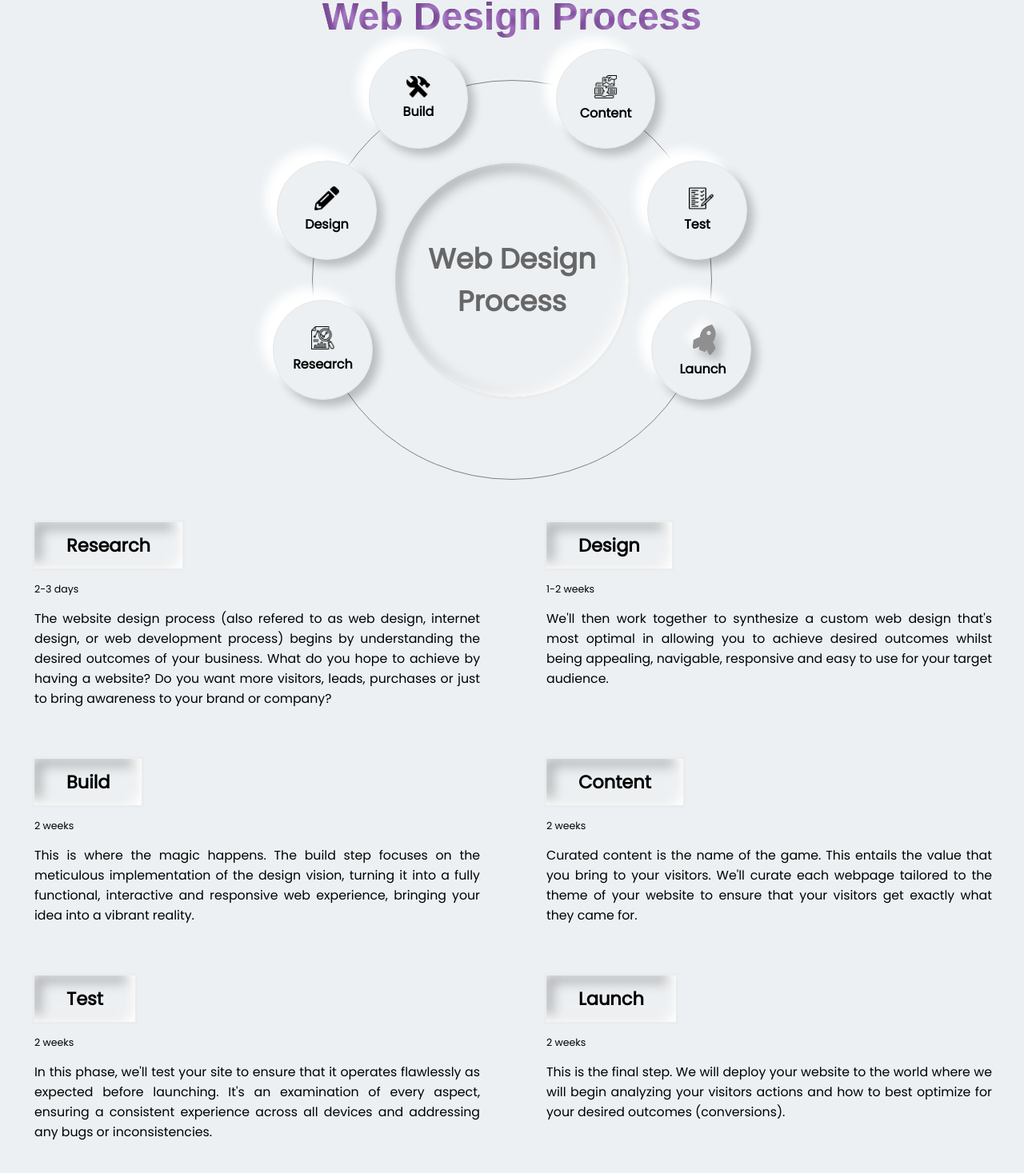
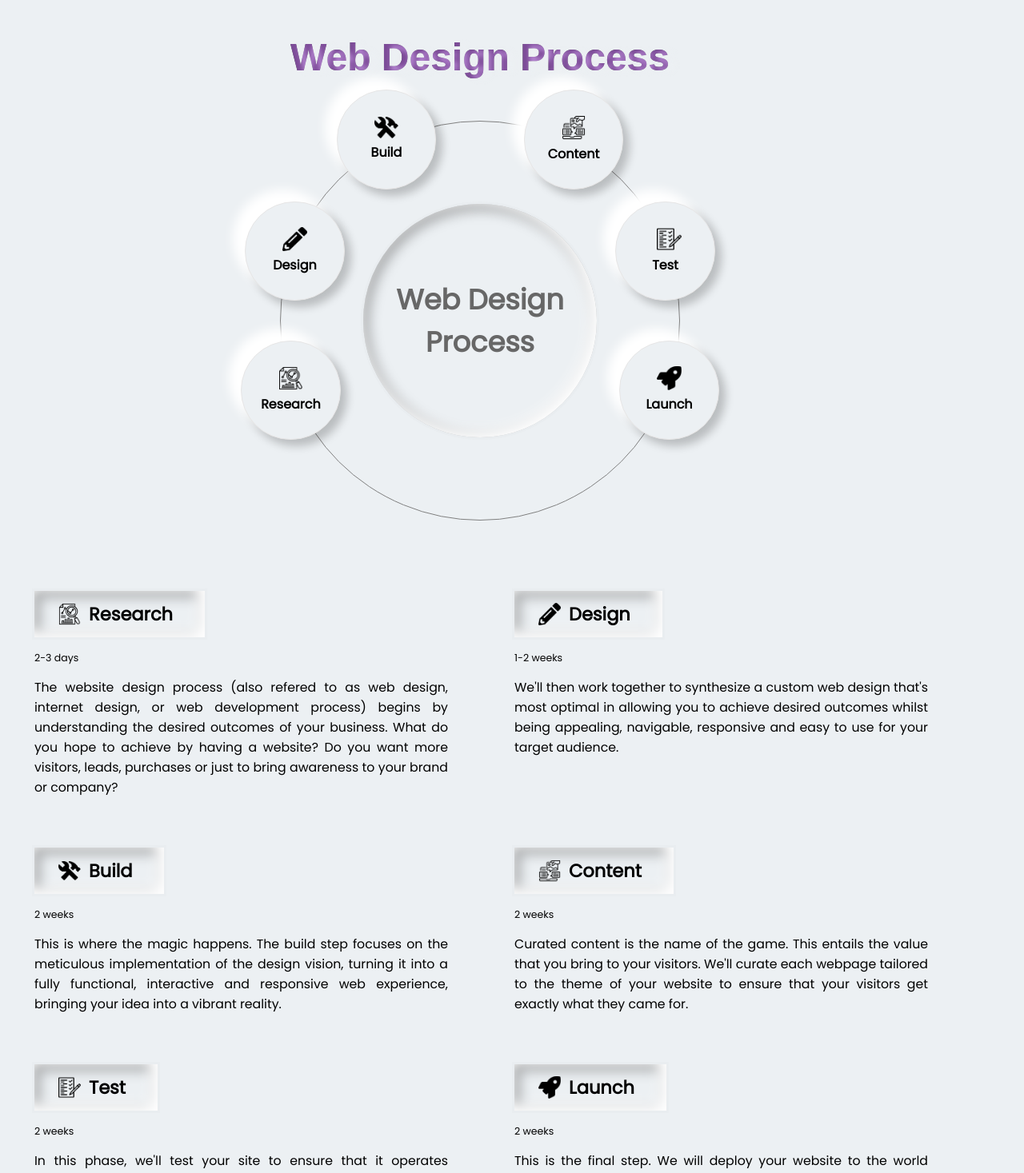
Before and after one commit to JonG-exe/personal-portfolio-nextjs, a Next.js app: page / in a window 1280 px wide. Shown: the part 1327-2794 px from the top of the page at 80% size. Built offline with nearby package versions, Linux system fonts and the light colour scheme.

Commit message:
More improvements

```diff
--- a/components/Menu.js
+++ b/components/Menu.js
@@ -1,6 +1,4 @@
-// import { Link } from "react-router-dom"
 import Link from "next/link"
-
 
 function Menu (props) {
 
@@ -10,7 +8,7 @@ function Menu (props) {
 
             <p>Coming Soon!</p>
 
-            </div>
+        </div>
     )
 }
 
--- a/components/Navbar.js
+++ b/components/Navbar.js
@@ -37,7 +37,6 @@ function Navbar() {
                 && !event.target.classList.contains("menu_icon")
                 && !event.target.classList.contains("menu_modal")
             ) {
-                // console.log("Window CLICKED!")
 
                 setMenuActive(preMenuActive => !preMenuActive);
             }
@@ -62,26 +61,6 @@ function Navbar() {
                     </button>
                 </li>
 
-                {/* <li className="social_li">
-                    <a href="https://www.facebook.com/profile.php?id=100084129372438" target="_blank" className="menu_link">
-                        <img src={facebook_icon.src} className="facebook_icon" alt="extruded neumorphic facebook icon"/>
-                    </a>
-                </li>
-
-                <li className="social_li">
-                    <a href="https://www.linkedin.com/in/jonathan-gray-4a03ab210/" target="_blank" className="menu_link">
-                        <img src={linkedin_icon.src} className="linkedin_icon" alt="extruded neumorphic linked-in icon"/>
-                    </a>
-                </li>
-
-                <li className="social_li">
-                    <a href="https://www.youtube.com/@dev_jono" target="_blank" className="menu_link">
-                        <img src={youtube_icon.src} className="youtube_icon" alt="extruded neumorphic youtube icon"/>
-                    </a>
-                </li> */}
-
-
-
                 <li className="nav-link">
                     <Link href="/">
                         <Image id="nav-home-logo" src={Logo} />
@@ -89,7 +68,7 @@ function Navbar() {
                     </Link>
                 </li>
 
-                <li className="nav-link hide-link">
+                {/* <li className="nav-link hide-link">
                     <Link href="/about">
                         <Image src={aboutImg} />
                         <span>About</span>
@@ -101,7 +80,7 @@ function Navbar() {
                         <Image src={servicesImg} />
                         <span>Services</span>
                     </Link>
-                </li>
+                </li> */}
 
                 <li className="nav-link hide-link">
                     <Link href="/#section_two">
@@ -125,6 +104,24 @@ function Navbar() {
                     </Link>
                 </li> */}
 
+                {/* <li className="social_li hide-link">
+                    <a href="https://www.facebook.com/profile.php?id=100084129372438" target="_blank" className="menu_link">
+                        <img src={facebook_icon.src} className="facebook_icon" alt="extruded neumorphic facebook icon"/>
+                    </a>
+                </li>
+
+                <li className="social_li hide-link">
+                    <a href="https://www.linkedin.com/in/jonathan-gray-4a03ab210/" target="_blank" className="menu_link">
+                        <img src={linkedin_icon.src} className="linkedin_icon" alt="extruded neumorphic linked-in icon"/>
+                    </a>
+                </li>
+
+                <li className="social_li hide-link">
+                    <a href="https://www.youtube.com/@dev_jono" target="_blank" className="menu_link">
+                        <img src={youtube_icon.src} className="youtube_icon" alt="extruded neumorphic youtube icon"/>
+                    </a>
+                </li> */}
+
             </ul>
         </nav>
     )
--- a/components/Timeline.js
+++ b/components/Timeline.js
@@ -1,16 +1,32 @@
 import React from 'react'
 import Image from "next/image"
 import GoogleLogo from "../images/google-logo.png"
+import ResearchIcon from "../images/Diagrams/Design-Process/research.png"
+import DesignIcon from "../images/Diagrams/Design-Process/design.png"
+import BuildIcon from "../images/Diagrams/Design-Process/build.png"
+import ContentIcon from "../images/Diagrams/Design-Process/content.png"
+import TestIcon from "../images/Diagrams/Design-Process/test.png"
+import LaunchIcon from "../images/Diagrams/Design-Process/launch.png"
 
 const Timeline = () => {
   return (
     <div className="timeline">
 
+        {/* <div>
+        <p>
+            All steps in the web design process are <b>tentative</b> and based on average duration. The time frame of completion will be determined based on the complexity of the project.
+        </p>
+    </div> */}
+
         <div className="container-timeline tl-right-container">
             {/* <Image src={GoogleLogo} /> */}
 
             <div className="text-box">
-                <h2 className="embedded-neu design-h2">Research</h2>
+                <div className="embedded-neu design-h2">
+                    <Image style={{height: "auto"}} src={ResearchIcon} />
+
+                    <h2>Research</h2>
+                </div>
                 <small>2-3 days</small>
                 <p>
                     The website design process (also refered to as web design, internet design, or web development process) begins by understanding the desired outcomes of your business. What do you hope to achieve by having a website? Do you want more visitors, leads, purchases or just to bring awareness to your brand or company?
@@ -27,7 +43,11 @@ const Timeline = () => {
             {/* <Image src={GoogleLogo} /> */}
 
             <div className="text-box">
-                <h2 className="embedded-neu design-h2">Design</h2>
+                <div className="embedded-neu design-h2">
+                    <Image style={{height: "auto"}} src={DesignIcon} />
+
+                    <h2>Design</h2>
+                </div>
                 <small>1-2 weeks</small>
                 <p>
                     We'll then work together to synthesize a custom web design that's most optimal in allowing you to achieve desired outcomes whilst being appealing, navigable, responsive and easy to use for your target audience.
@@ -42,7 +62,11 @@ const Timeline = () => {
             {/* <Image src={GoogleLogo} /> */}
 
             <div className="text-box">
-                <h2 className="embedded-neu design-h2">Build</h2>
+                <div className="embedded-neu design-h2">
+                    <Image style={{height: "auto"}} src={BuildIcon} />
+
+                    <h2>Build</h2>
+                </div>
                 <small>2 weeks</small>
                 <p>
                     This is where the magic happens. The build step focuses on the meticulous implementation of the design vision, turning it into a fully functional, interactive and responsive web experience, bringing your idea into a vibrant reality.
@@ -57,7 +81,12 @@ const Timeline = () => {
             {/* <Image src={GoogleLogo} /> */}
 
             <div className="text-box">
-                <h2 className="embedded-neu design-h2">Content</h2>
+                <div className="embedded-neu design-h2">
+                    <Image style={{height: "auto"}} src={ContentIcon} />
+
+                    <h2>Content</h2>
+                </div>
+
                 <small>2 weeks</small>
                 <p>Curated content is the name of the game. This entails the value that you bring to your visitors. We'll curate each webpage tailored to the theme of your website to ensure that your visitors get exactly what they came for.</p>
             </div>
@@ -70,7 +99,11 @@ const Timeline = () => {
             {/* <Image src={GoogleLogo} /> */}
 
             <div className="text-box">
-                <h2 className="embedded-neu design-h2">Test</h2>
+                <div className="embedded-neu design-h2">
+                    <Image style={{height: "auto"}} src={TestIcon} />
+
+                    <h2>Test</h2>
+                </div>
                 <small>2 weeks</small>
                 <p>In this phase, we'll test your site to ensure that it operates flawlessly as expected before launching. It's an examination of every aspect, ensuring a consistent experience across all devices and addressing any bugs or inconsistencies.</p>
             </div>
@@ -83,7 +116,11 @@ const Timeline = () => {
             {/* <Image src={GoogleLogo} /> */}
 
             <div className="text-box">
-                <h2 className="embedded-neu design-h2">Launch</h2>
+                <div className="embedded-neu design-h2">
+                    <Image style={{height: "auto"}} src={LaunchIcon} />
+
+                    <h2>Launch</h2>
+                </div>
                 <small>2 weeks</small>
                 <p>
                     This is the final step. We will deploy your website to the world where we will begin analyzing your visitors actions and how to best optimize for your desired outcomes (conversions).
@@ -95,6 +132,7 @@ const Timeline = () => {
         </div>
 
     </div>
+
   )
 }
 
--- a/styles/contact.css
+++ b/styles/contact.css
@@ -132,7 +132,7 @@ input:focus {
 
     color: white;
     cursor: pointer;
-    padding: 10px 5px;
+    padding: 6px 5px 10px 5px;
 
     width: 25%;
     min-width: 100px;
--- a/styles/index.css
+++ b/styles/index.css
@@ -59,6 +59,8 @@ body::-webkit-scrollbar {
 }
 
 .app {
+    box-sizing: border-box;
+    padding-right: 80px;
     width: 100%;
     height: 100%;
     display: flex;
@@ -73,7 +75,7 @@ body::-webkit-scrollbar {
     width: 100vw;
     height: 80vh;
     max-height: 700px;
-    margin: 5% 75px 0 0;
+    margin: 5% 0;
     position: relative;
     left: -2.7%;
     display: flex;
@@ -116,9 +118,9 @@ body::-webkit-scrollbar {
     z-index: 3;
     /* width: 4.8%; */
     /* width: 90px; */
-    width: 90px;
+    width: 75px;
     min-width: 75px;
-    max-width: 90px;
+    max-width: 75px;
 
     position: fixed;
     top: 0;
@@ -246,7 +248,7 @@ body::-webkit-scrollbar {
 }
 
 .inset-text .hello-text {
-    font-size: 0.5em;
+    font-size: 0.535em;
     color: rgba(227, 230, 232, 0.777);
 }
 
@@ -651,7 +653,6 @@ button {
     width: 70%;
     margin-top: 5%;
     margin-bottom: 1.5%;
-    margin-left: -5%;
     min-height: 60vh;
     position: relative;
     display: flex;
@@ -968,6 +969,10 @@ button {
 }
 
 @media screen and (max-width: 950px) {
+
+    .app {
+        padding-right: 0;
+    }
 
     .container {
         max-height: 1300px;
@@ -1805,7 +1810,7 @@ footer {
 /* --------------------------------- Design Process ------------------------------------- */
 
 .design-process {
-    width: 100vw;
+    width: 100%;
     height: 100%;
     display: flex;
     flex-wrap: wrap;
@@ -1885,7 +1890,7 @@ footer {
 }
 
 .process-right {
-    margin-top: 20px;
+    margin-top: 55px;
     width: 100%;
     height: 100%;
     min-height: 100%;
@@ -1949,17 +1954,6 @@ footer {
 .step-6 {
     bottom: 20%;
     right: -10%;
-}
-
-.step-6 img {
-    transform: translate(5px, 6px);
-    width: 80%;
-    height: auto;
-}
-
-
-.step-6 h4 {
-    transform: translate(2px, -27px);
 }
 
 @media screen and (max-width: 1180px) {
@@ -2071,12 +2065,13 @@ footer {
 }
 
 .container-timeline img {
-    position: absolute;
-    width: 40px;
-    border-radius: 50%;
-    right: -20px;
-    top: 32px;
-    z-index: 10;
+    /* position: absolute; */
+    width: 28px;
+    margin: 0 10px 0 -10px;
+    /* border-radius: 50%; */
+    /* right: -20px; */
+    /* top: 32px; */
+    /* z-index: 10; */
 }
 
 .tl-right-container img {
@@ -2134,16 +2129,12 @@ footer {
         width: 72vw;
         height: 72vw;
     }
-
-    .step-6 h4 {
-        transform: translate(2px, -15px);
-    }
 }
 
 @media screen and (max-width: 600px) {
 
     .timeline {
-        margin: 50px auto;
+        margin: 0 auto 50px auto;
     }
     .timeline::after {
         left: 31px;
@@ -2181,6 +2172,8 @@ footer {
     max-width: max-content;
     padding: 12px 40px;
     margin-bottom: 10px;
+    display: flex;
+    align-items: center;
 }
 
 .text-box p, .text-box small{
```
Also changed, not shown: images/Diagrams/Design-Process/launch.png.
